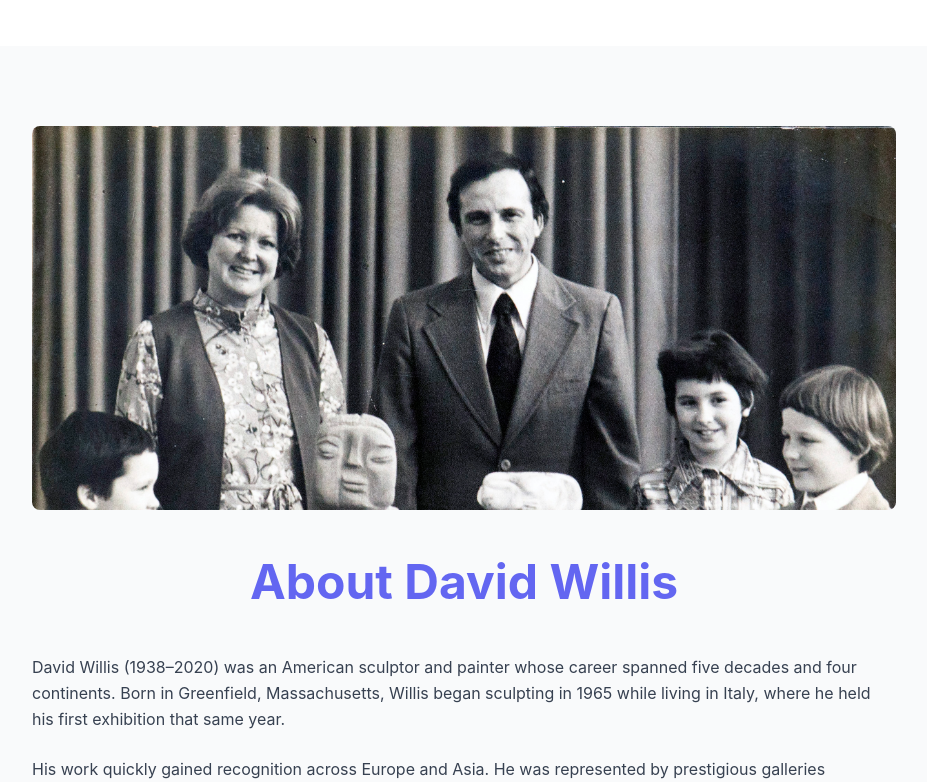
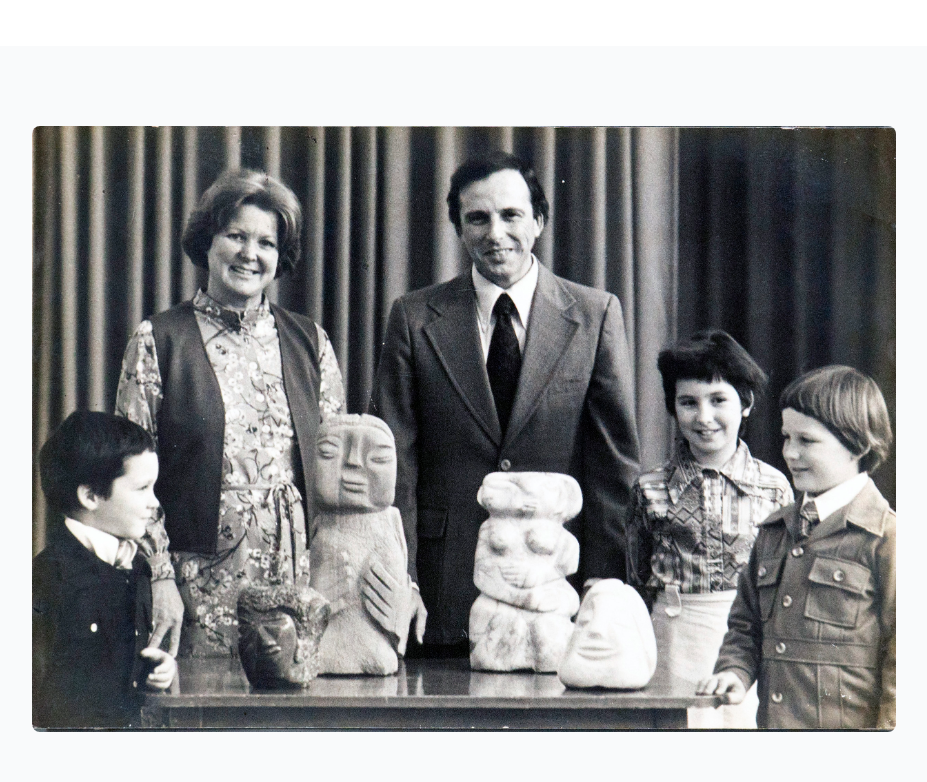
Before and after one commit to humboldtscabinet/davidwillisartist, a Next.js app: page / in a window 1280 px wide. Shown: the part 861-1643 px from the top of the page, without its empty margins (176-1103 px from the left). Built offline with nearby package versions, Linux system fonts and the light colour scheme.

Commit message:
show entire header image without cropping

```diff
--- a/components/AboutSection.tsx
+++ b/components/AboutSection.tsx
@@ -3,13 +3,13 @@ import Image from "next/image";
 export default function AboutSection() {
   return (
     <section id="about" className="py-20 px-4 max-w-4xl mx-auto">
-      <div className="relative w-full h-64 md:h-96 mb-12 rounded-lg overflow-hidden">
+      <div className="relative w-full mb-12 rounded-lg overflow-hidden">
         <Image
           src="/images/about-header.jpg"
           alt="David Willis coral sculpture"
-          fill
-          className="object-cover object-center"
-          style={{ objectPosition: 'center top' }}
+          width={1200}
+          height={800}
+          className="w-full h-auto"
         />
       </div>
       <h2 className="text-4xl md:text-5xl font-bold text-center mb-12 text-brand">
```
